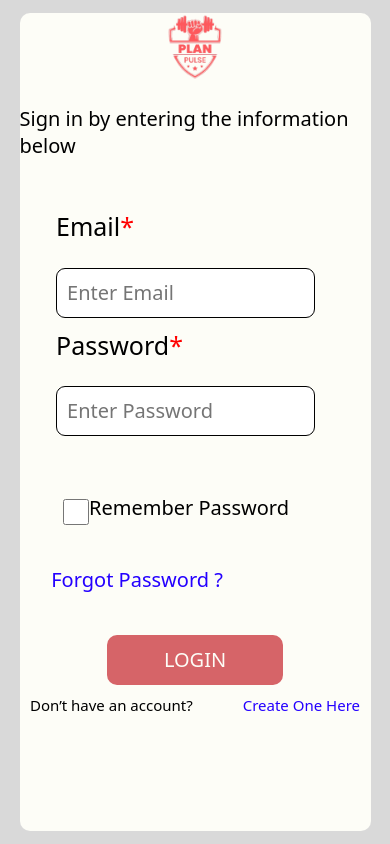
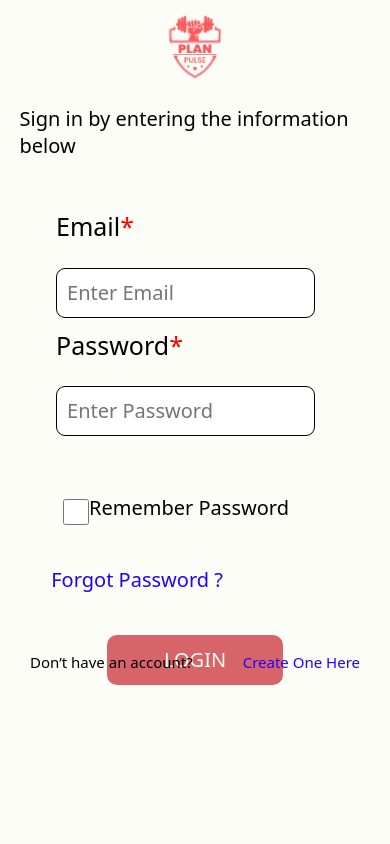
Before and after one commit to obidivineu/Plan-Pluse, a React (Vite) app: page /#/user-login in a window 390 px wide. Built offline with nearby package versions, Linux system fonts and the light colour scheme.

Commit message:
forgot route done

```diff
--- a/src/App.jsx
+++ b/src/App.jsx
@@ -55,6 +55,7 @@ const App = () => {
   <Routes>
     <Route path='/' element={<Landingpage/>}/>
     <Route path='/user-login' element={<UserLogin/>}/>
+     <Route path='/forgot-password' element={<ForgotPassword/>}/>
   </Routes>
 </HashRouter>
     </>
--- a/src/Pages/user-login-page/UserLogin.jsx
+++ b/src/Pages/user-login-page/UserLogin.jsx
@@ -1,9 +1,11 @@
 import "./userlogin.css";
 import LOG from '../../assets/image6.png'
-import { createBrowserRouter, RouterProvider } from "react-router-dom";
+import { createBrowserRouter, RouterProvider, useNavigate } from "react-router-dom";
 
 
 const UserLogin = () => {
+ const nav = useNavigate()
+
   return (
     <div className="loginbodypage">
       <div className="loginpage">
@@ -20,11 +22,11 @@ const UserLogin = () => {
             <input type="checkbox" className="checkbox" />
           Remember Password
                 </div>
-          <div className="forgotpass">Forgot Password ?</div>
+          <div className="forgotpass"onClick={() =>{ nav('/forgot-password')}}>Forgot Password ?</div>
         </div>
 
         <center><button className="loginbutton">LOGIN</button></center>
-        <p className="donthaveaccount">Don’t have an account?<span style={{ color: "#2400FF", cursor: "pointer" }}>Create One Here</span></p>
+        <p className="donthaveaccount">Don’t have an account?<span style={{ color: "#2400FF", cursor: "pointer"}}>Create One Here</span></p>
       </div>
       <div className="imagepage">
         <p className="welcomtext">WELCOME</p>
--- a/src/Pages/user-login-page/userlogin.css
+++ b/src/Pages/user-login-page/userlogin.css
@@ -322,6 +322,7 @@
     .loginbodypage {
         height: 100vh;
         width: 100%;
+        background-color: #FDFDF7;
     }
 
     .textsign {
@@ -398,6 +399,9 @@
         /* background-color: lawngreen; */
     }
 
+.loginbodypage{
+background-color: #FDFDF7;
+}
     .textsign {
         font-size: 20px;
     }
@@ -418,14 +422,14 @@
         outline: none;
         /* gap: 10px; */
         font-size: 20px;
-        margin-top: -90pc;
+        margin-bottom: -30px;
         /* margin-bottom: 30px; */
     }
 
     .donthaveaccount {
         gap: 50px;
-        margin-top: -40px;
-        font-size: 20px;
+        margin-top: 20px;
+        font-size: 15px;
     }
 
     .span-text {
@@ -689,7 +693,7 @@
     .loginbodypage {
         height: 100vh;
         width: 100%;
-        /* background-color: red; */
+        background-color: #FDFDF7;
     }
 
     .span-text {
@@ -704,7 +708,12 @@
     .textsign {
         margin-top: -20px;
         /* background-color: red; */
-        font-size: 18px;
+        font-size: 20px;
+        margin-left: 10px;
+        /* align-items: center; */
+        display: flex;
+        justify-content: center;
+        flex-direction: column;
     }
 
     .inputDiv {
```
